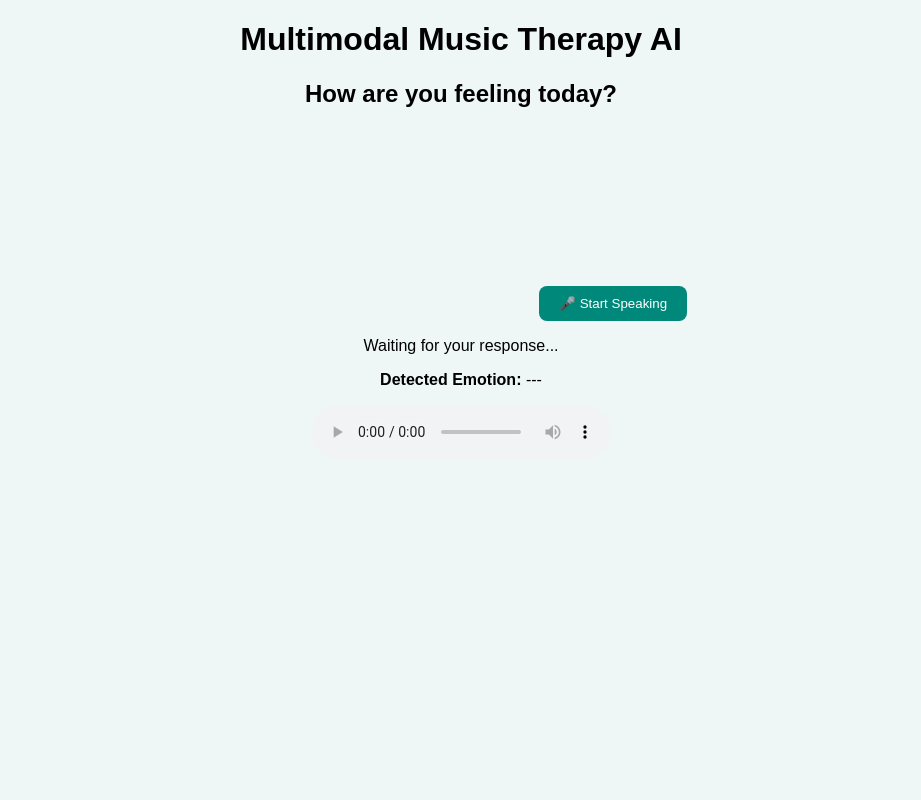
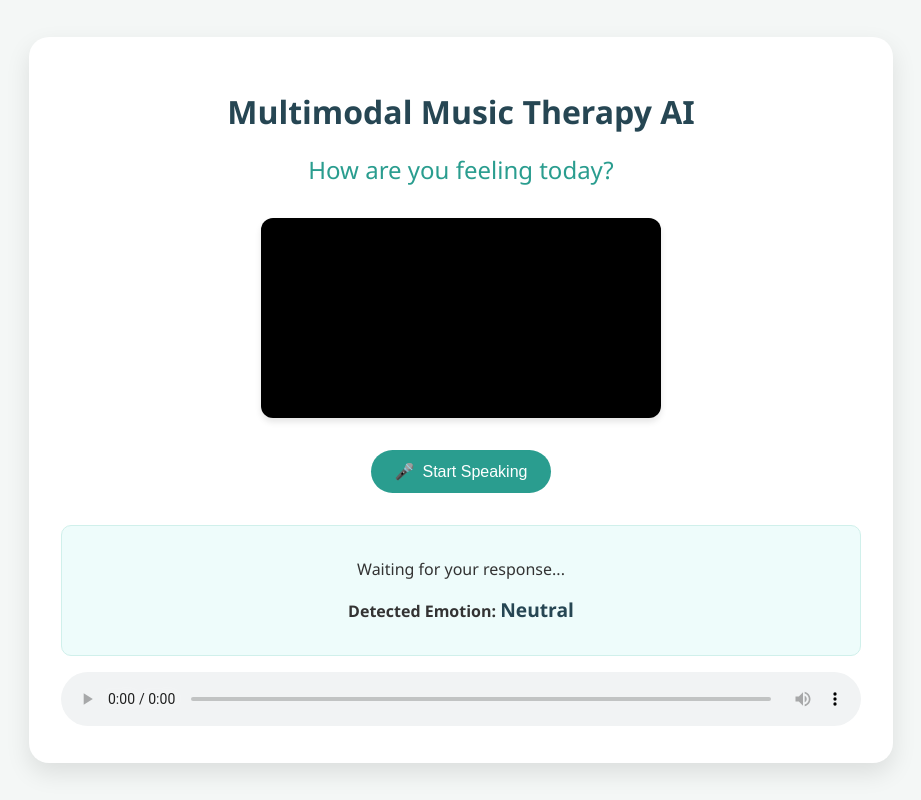
Before and after one commit to ardrarachel/music_therapy_project, a Flask app: page / in a window 1280 px wide. Shown: the whole page, without its empty margins (179-1100 px from the left). Run offline with Flask 3, Linux system fonts and the light colour scheme.

Commit message:
Updated audio files

```diff
--- a/app.py
+++ b/app.py
@@ -1,6 +1,7 @@
 from flask import Flask, render_template, request, jsonify
 import os
 from audio_logic import analyze_voice_input
+import real_emotion
 
 app = Flask(__name__)
 
@@ -22,8 +23,27 @@ def index():
     return render_template('index.html')
 
 # --- ROUTE FOR MEMBER 1 (Camera) ---
+# Updated to receive actual image data from frontend loop
+@app.route('/detect_face', methods=['POST'])
+def detect_face():
+    if 'face_image' not in request.files:
+        return jsonify({"error": "No face image"}), 400
+
+    file = request.files['face_image']
+    filepath = os.path.join(UPLOAD_FOLDER, "face_capture.jpg")
+    file.save(filepath)
+
+    # Analyze face
+    emotion = real_emotion.analyze_face(filepath)
+
+    # Update Global State
+    current_state['face_emotion'] = emotion
+
+    return jsonify({"status": "success", "emotion": emotion})
+
 @app.route('/update_face', methods=['POST'])
 def update_face():
+    # Keep old route for backward compatibility if needed, or redirect logic
     data = request.json
     current_state['face_emotion'] = data.get('emotion', 'Neutral')
     return jsonify({"status": "updated"})
--- /dev/null
+++ b/debug_check.py
@@ -0,0 +1,3 @@
+import mediapipe
+print("I am importing mediapipe from:", mediapipe.__file__)
+print("Available contents:", dir(mediapipe))
--- a/static/css/style.css
+++ b/static/css/style.css
@@ -1,19 +1,104 @@
+:root {
+    --primary-color: #2a9d8f;
+    --secondary-color: #264653;
+    --accent-color: #e9c46a;
+    --text-color: #333;
+    --bg-color: #f4f7f6;
+    --card-bg: #ffffff;
+}
+
 body {
-    font-family: Arial;
+    font-family: 'Segoe UI', Tahoma, Geneva, Verdana, sans-serif;
+    background-color: var(--bg-color);
+    color: var(--text-color);
+    margin: 0;
+    padding: 0;
+    display: flex;
+    flex-direction: column;
+    align-items: center;
+    justify-content: center;
+    min-height: 100vh;
+}
+
+.container {
+    background: var(--card-bg);
+    padding: 2rem;
+    border-radius: 20px;
+    box-shadow: 0 10px 25px rgba(0, 0, 0, 0.1);
+    max-width: 800px;
+    width: 90%;
     text-align: center;
-    background: #eef7f5;
+}
+
+h1 {
+    color: var(--secondary-color);
+    margin-bottom: 0.5rem;
+}
+
+h2 {
+    color: var(--primary-color);
+    font-weight: 400;
+    margin-bottom: 2rem;
+}
+
+.media-container {
+    display: flex;
+    flex-wrap: wrap;
+    justify-content: center;
+    gap: 20px;
+    margin-bottom: 2rem;
 }
 
 video {
-    width: 300px;
-    border-radius: 15px;
-    margin: 15px 0;
+    width: 100%;
+    max-width: 400px;
+    border-radius: 12px;
+    box-shadow: 0 4px 6px rgba(0, 0, 0, 0.1);
+    background: #000;
+}
+
+.controls {
+    margin-bottom: 2rem;
 }
 
 button {
-    padding: 10px 20px;
-    background: #00897b;
+    background-color: var(--primary-color);
     color: white;
     border: none;
-    border-radius: 8px;
+    padding: 12px 24px;
+    font-size: 1rem;
+    border-radius: 50px;
+    cursor: pointer;
+    transition: transform 0.2s, box-shadow 0.2s;
+    display: inline-flex;
+    align-items: center;
+    gap: 8px;
 }
+
+button:hover {
+    transform: translateY(-2px);
+    box-shadow: 0 4px 12px rgba(42, 157, 143, 0.4);
+}
+
+button:active {
+    transform: translateY(0);
+}
+
+.status-box {
+    background: #eefcfb;
+    padding: 1rem;
+    border-radius: 10px;
+    margin-top: 1rem;
+    border: 1px solid #d0f0eb;
+}
+
+#emotion {
+    font-weight: bold;
+    color: var(--secondary-color);
+    font-size: 1.2rem;
+}
+
+audio {
+    width: 100%;
+    margin-top: 1rem;
+}
--- a/static/js/script.js
+++ b/static/js/script.js
@@ -1,16 +1,35 @@
 const video = document.getElementById("video");
+const faceEmotionDisplay = document.getElementById("emotion");
 
 navigator.mediaDevices.getUserMedia({ video: true })
-    .then(stream => video.srcObject = stream)
-    .catch(() => alert("Camera access denied"));
+    .then(stream => {
+        video.srcObject = stream;
+        startFaceDetection();
+    })
+    .catch(err => {
+        console.error("Camera access denied:", err);
+        alert("Camera access denied. Please allow camera access for emotion detection.");
+    });
 
 
 const recordBtn = document.getElementById("recordBtn");
 const statusText = document.getElementById("status");
 let recorder;
 let audioChunks = [];
+let audioContext = new (window.AudioContext || window.webkitAudioContext)();
+
+function startFaceDetection() {
+    setInterval(async () => {
+        const faceBlob = await captureFaceFrame();
+        if (faceBlob) {
+            sendFaceToBackend(faceBlob);
+        }
+    }, 500);
+}
 
 function captureFaceFrame() {
+    if (!video.videoWidth) return null;
+
     const canvas = document.createElement("canvas");
     canvas.width = video.videoWidth;
     canvas.height = video.videoHeight;
@@ -23,39 +42,155 @@ function captureFaceFrame() {
     });
 }
 
+function sendFaceToBackend(faceBlob) {
+    const formData = new FormData();
+    formData.append("face_image", faceBlob);
+
+    fetch("/detect_face", {
+        method: "POST",
+        body: formData
+    })
+        .then(response => response.json())
+        .then(data => {
+            if (data.emotion) {
+                faceEmotionDisplay.innerText = data.emotion;
+            }
+        })
+        .catch(err => console.error("Face detection error:", err));
+}
+
+// --- WAV ENCODING HELPERS ---
+function bufferToWave(abuffer, len) {
+    let numOfChan = abuffer.numberOfChannels,
+        length = len * numOfChan * 2 + 44,
+        buffer = new ArrayBuffer(length),
+        view = new DataView(buffer),
+        channels = [], i, sample,
+        offset = 0,
+        pos = 0;
+
+    // write WAVE header
+    setUint32(0x46464952);                         // "RIFF"
+    setUint32(length - 8);                         // file length - 8
+    setUint32(0x45564157);                         // "WAVE"
+
+    setUint32(0x20746d66);                         // "fmt " chunk
+    setUint32(16);                                 // length = 16
+    setUint16(1);                                  // PCM (uncompressed)
+    setUint16(numOfChan);
+    setUint32(abuffer.sampleRate);
+    setUint32(abuffer.sampleRate * 2 * numOfChan); // avg. bytes/sec
+    setUint16(numOfChan * 2);                      // block-align
+    setUint16(16);                                 // 16-bit (hardcoded in this example)
+
+    setUint32(0x61746164);                         // "data" - chunk
+    setUint32(length - pos - 4);                   // chunk length
+
+    // write interleaved data
+    for (i = 0; i < abuffer.numberOfChannels; i++)
+        channels.push(abuffer.getChannelData(i));
+
+    while (pos < len) {
+        for (i = 0; i < numOfChan; i++) {             // interleave channels
+            sample = Math.max(-1, Math.min(1, channels[i][offset])); // clamp
+            sample = (0.5 + sample < 0 ? sample * 32768 : sample * 32767) | 0; // scale to 16-bit signed int
+            view.setInt16(pos, sample, true);          // write 16-bit sample
+            pos += 2;
+        }
+        offset++;                                     // next source sample
+    }
+
+    // create Blob
+    return new Blob([buffer], { type: "audio/wav" });
+
+    function setUint16(data) {
+        view.setUint16(pos, data, true);
+        pos += 2;
+    }
+
+    function setUint32(data) {
+        view.setUint32(pos, data, true);
+        pos += 4;
+    }
+}
+
 recordBtn.onclick = async () => {
+    try {
+        // Resume context if suspended
+        if (audioContext.state === 'suspended') {
+            await audioContext.resume();
+        }
+
         const stream = await navigator.mediaDevices.getUserMedia({ audio: true });
-
         recorder = new MediaRecorder(stream);
         audioChunks = [];
 
         recorder.start();
         statusText.innerText = "Listening...";
+        recordBtn.disabled = true;
 
         recorder.ondataavailable = e => audioChunks.push(e.data);
 
         recorder.onstop = async () => {
+            statusText.innerText = "Processing audio...";
+
+            // 1. Get WebM/Ogg Blob
+            const webmBlob = new Blob(audioChunks, { type: 'audio/webm' });
+            // Note: 'audio/webm' is typical default, hopefully browser supports it or 'audio/ogg'
+
+            // 2. Convert to ArrayBuffer
+            const arrayBuffer = await webmBlob.arrayBuffer();
+
+            // 3. Decode to AudioBuffer (PCM)
+            try {
+                const audioBuffer = await audioContext.decodeAudioData(arrayBuffer);
+
+                // 4. Encode to WAV
+                const wavBlob = bufferToWave(audioBuffer, audioBuffer.length);
+
                 statusText.innerText = "Sending data...";
+                const faceBlob = await captureFaceFrame();
+                sendAudioToBackend(wavBlob, faceBlob);
 
-        const audioBlob = new Blob(audioChunks, { type: "audio/webm" });
-        const faceBlob = await captureFaceFrame();
-
-        sendToBackend(audioBlob, faceBlob);
+            } catch (e) {
+                console.error("Error decoding audio", e);
+                statusText.innerText = "Error converting audio.";
+                recordBtn.disabled = false;
+            }
         };
 
         setTimeout(() => {
             recorder.stop();
-        statusText.innerText = "Analyzing emotion...";
+            // Stop stream tracks
+            stream.getTracks().forEach(track => track.stop());
         }, 5000);
+
+    } catch (err) {
+        console.error(err);
+        alert("Microphone access denied or error: " + err.message);
+        recordBtn.disabled = false;
+    }
 };
 
-function sendToBackend(audioBlob, faceBlob) {
+function sendAudioToBackend(audioBlob, faceBlob) {
     const formData = new FormData();
-    formData.append("audio", audioBlob);
-    formData.append("face", faceBlob);
+    formData.append("audio_data", audioBlob, "response.wav"); // Explicit filename
+    if (faceBlob) {
+        formData.append("face_data", faceBlob);
+    }
 
-    fetch("/analyze", {
+    fetch("/process_voice_answer", {
         method: "POST",
         body: formData
+    })
+        .then(res => res.json())
+        .then(data => {
+            statusText.innerText = data.bot_reply;
+            recordBtn.disabled = false;
+        })
+        .catch(err => {
+            console.error(err);
+            statusText.innerText = "Error processing response.";
+            recordBtn.disabled = false;
         });
 }
--- a/templates/index.html
+++ b/templates/index.html
@@ -1,27 +1,38 @@
 <!DOCTYPE html>
 <html>
+
 <head>
     <title>Multimodal Music Therapy AI</title>
-    <link rel="stylesheet" href="style.css">
+    <link rel="stylesheet" href="{{ url_for('static', filename='css/style.css') }}">
 </head>
+
 <body>
 
+    <div class="container">
         <h1>Multimodal Music Therapy AI</h1>
-
         <h2 id="question">How are you feeling today?</h2>
 
+        <div class="media-container">
             <!-- Camera -->
-<video id="video" autoplay muted></video>
+            <video id="video" autoplay muted playsinline></video>
+        </div>
 
+        <div class="controls">
             <!-- Voice -->
-<button id="recordBtn">🎤 Start Speaking</button>
+            <button id="recordBtn">
+                <span>🎤</span> Start Speaking
+            </button>
+        </div>
 
+        <div class="status-box">
             <p id="status">Waiting for your response...</p>
-
-<p><b>Detected Emotion:</b> <span id="emotion">---</span></p>
+            <p><b>Detected Emotion:</b> <span id="emotion">Neutral</span></p>
+        </div>
 
         <audio id="musicPlayer" controls></audio>
+    </div>
 
-<script src="script.js"></script>
+    <script src="{{ url_for('static', filename='js/script.js') }}"></script>
 </body>
+
 </html>
```
Also changed, not shown: audio_logic.py (+33 -11 lines), real_emotion.py (+188 -0 lines), temp_audio/face_capture.jpg (added), 1 other file. Lines whose indentation alone changed are shown as unchanged.
